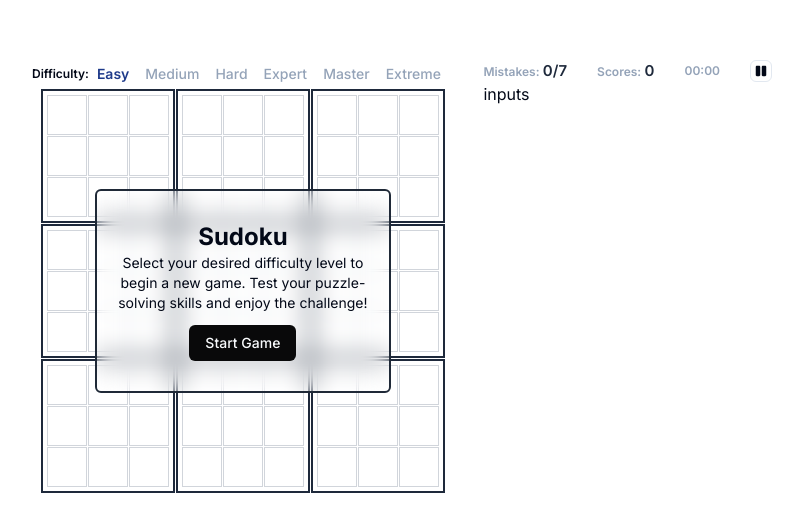
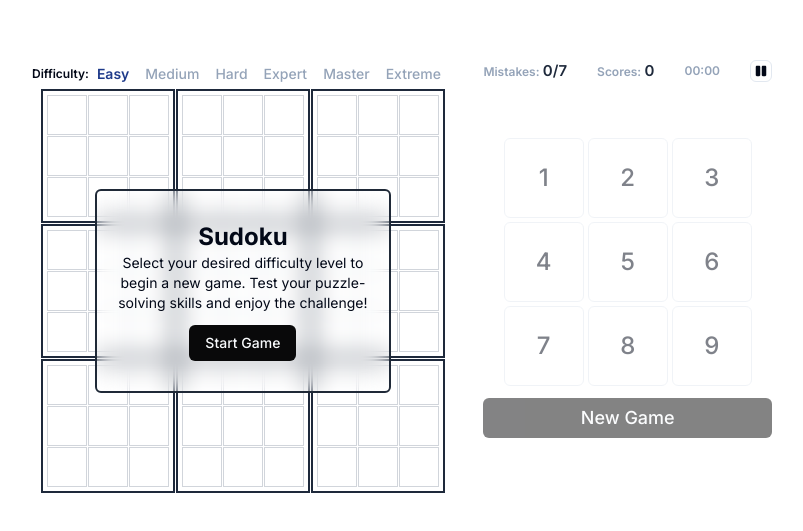
Before and after one commit to Abiekatkam/sudoku, a Next.js app: page / in a window 1280 px wide. Shown: the part 123-654 px from the top of the page, without its empty margins (238-1041 px from the left). Built offline with nearby package versions, Linux system fonts and the light colour scheme.

Commit message:
added complete ui code

```diff
--- a/app/page.js
+++ b/app/page.js
@@ -1,38 +1,50 @@
 "use client";
 import Board from "@/components/Board";
 import Difficulty from "@/components/Difficulty";
+import InputNumbers from "@/components/InputNumbers";
 import Modal from "@/components/Modal";
 import Result from "@/components/Result";
 import { generateSudoku } from "@/lib/utils";
-import { useState } from "react";
+import { useEffect, useState } from "react";
 
 export default function Home() {
   const [board, setBoard] = useState([]);
+  const [solutionBoard, setSolutionBoard] = useState([]);
   const [difficulty, setDifficulty] = useState("easy");
   const [isActive, setIsActive] = useState(false);
   const [isPaused, setIsPaused] = useState(false);
+  const [initialBoard, setInitialBoard] = useState([]);
+  const [mistakes, setMistakes] = useState(0);
   const [resetKey, setResetKey] = useState(0);
-  const [initialBoard, setInitialBoard] = useState([]);
+  const [isGameOver, setIsGameOver] = useState(false);
 
-  const handleCellChange = (row, col, value) => {
-    const newBoard = board.map((r, rowIndex) =>
-      r.map((cell, colIndex) =>
-        rowIndex === row && colIndex === col ? value : cell
-      )
-    );
+  useEffect(() => {
+    if (mistakes >= 7) {
+      setIsGameOver(true);
+      setIsActive(false);
+    }
+  }, [mistakes]);
+
+  const handleCellChange = (newBoard) => {
     setBoard(newBoard);
   };
 
   const handleChangeDifficulty = (newDifficulty, shouldStart = false) => {
+    setDifficulty(newDifficulty);
+    const { puzzle, solution } = generateSudoku(newDifficulty);
+    setBoard(puzzle);
+    setInitialBoard(puzzle);
+    setSolutionBoard(solution);
     if (shouldStart) {
-      setDifficulty(newDifficulty);
-      const newBoard = generateSudoku(newDifficulty);
-      setBoard(newBoard);
-      setInitialBoard(newBoard);
-      setIsActive(!isActive);
+      setIsActive(true);
       setIsPaused(false);
+      setMistakes(0);
       setResetKey((prevKey) => prevKey + 1);
+    } else {
+      setIsActive(false);
+      setIsPaused(false);
     }
+    setIsGameOver(false);
   };
 
   const handleStartGame = () => {
@@ -49,13 +61,16 @@ export default function Home() {
             isPaused={isPaused}
           />
           <div className="relative w-full h-full flex items-center justify-center">
-            {!isActive ? (
+            {!isActive || isGameOver ? (
               <>
                 <Board
                   board={board}
                   isActive={isActive}
                   onCellChange={handleCellChange}
                   initialBoard={initialBoard}
+                  solutionBoard={solutionBoard}
+                  mistakes={mistakes}
+                  setMistakes={setMistakes}
                 />
                 <div className="absolute z-10 w-full h-full flex items-center justify-center">
                   {isPaused ? (
@@ -66,6 +81,14 @@ export default function Home() {
                       }}
                       btnText={"Resume Game"}
                       description={""}
+                    />
+                  ) : isGameOver ? (
+                    <Modal
+                      btnClick={handleStartGame}
+                      btnText={"Start New Game"}
+                      description={
+                        "Game Over! You made too many mistakes. Try again!"
+                      }
                     />
                   ) : (
                     <Modal
@@ -84,6 +107,9 @@ export default function Home() {
                 isActive={isActive}
                 onCellChange={handleCellChange}
                 initialBoard={initialBoard}
+                solutionBoard={solutionBoard}
+                mistakes={mistakes}
+                setMistakes={setMistakes}
               />
             )}
           </div>
@@ -94,9 +120,10 @@ export default function Home() {
             setIsActive={setIsActive}
             isPaused={isPaused}
             setIsPaused={setIsPaused}
+            mistakes={mistakes}
             resetKey={resetKey}
           />
-          <span>inputs</span>
+          <InputNumbers isActive={isActive} />
         </div>
       </div>
     </main>
--- a/components/Cell.jsx
+++ b/components/Cell.jsx
@@ -2,11 +2,12 @@ import React from "react";
 
 const Cell = ({
   value,
-  onChange,
   isDefault,
   isSelected,
+  isActive,
   onClick,
-  isActive,
+  onChange,
+  isValid,
 }) => {
   const handleChange = (e) => {
     if (!isDefault) {
@@ -32,7 +33,7 @@ const Cell = ({
           : isSelected
           ? "bg-gray-300"
           : "bg-white"
-      }`}
+      } ${isValid === false ? "text-red-500" : ""}`}
     />
   );
 };
--- a/components/Difficulty.jsx
+++ b/components/Difficulty.jsx
@@ -9,7 +9,7 @@ const Difficulty = ({ handleDifficulty, difficulty, isPaused }) => {
       <Button
         variant="ghost"
         disabled={isPaused}
-        onClick={() => handleDifficulty("easy", true)}
+        onClick={() => handleDifficulty("easy", false)}
         className={`h-7 px-2 ${
           difficulty === "easy"
             ? "text-blue-900 font-semibold"
@@ -21,7 +21,7 @@ const Difficulty = ({ handleDifficulty, difficulty, isPaused }) => {
       <Button
         variant="ghost"
         disabled={isPaused}
-        onClick={() => handleDifficulty("medium", true)}
+        onClick={() => handleDifficulty("medium", false)}
         className={`h-7 px-2 ${
           difficulty === "medium"
             ? "text-blue-900 font-semibold"
@@ -33,7 +33,7 @@ const Difficulty = ({ handleDifficulty, difficulty, isPaused }) => {
       <Button
         variant="ghost"
         disabled={isPaused}
-        onClick={() => handleDifficulty("hard", true)}
+        onClick={() => handleDifficulty("hard", false)}
         className={`h-7 px-2 ${
           difficulty === "hard"
             ? "text-blue-900 font-semibold"
@@ -45,7 +45,7 @@ const Difficulty = ({ handleDifficulty, difficulty, isPaused }) => {
       <Button
         variant="ghost"
         disabled={isPaused}
-        onClick={() => handleDifficulty("expert", true)}
+        onClick={() => handleDifficulty("expert", false)}
         className={`h-7 px-2 ${
           difficulty === "expert"
             ? "text-blue-900 font-semibold"
@@ -57,7 +57,7 @@ const Difficulty = ({ handleDifficulty, difficulty, isPaused }) => {
       <Button
         variant="ghost"
         disabled={isPaused}
-        onClick={() => handleDifficulty("master", true)}
+        onClick={() => handleDifficulty("master", false)}
         className={`h-7 px-2 ${
           difficulty === "master"
             ? "text-blue-900 font-semibold"
@@ -69,7 +69,7 @@ const Difficulty = ({ handleDifficulty, difficulty, isPaused }) => {
       <Button
         variant="ghost"
         disabled={isPaused}
-        onClick={() => handleDifficulty("extreme", true)}
+        onClick={() => handleDifficulty("extreme", false)}
         className={`h-7 px-2 ${
           difficulty === "extreme"
             ? "text-blue-900 font-semibold"
--- /dev/null
+++ b/components/InputNumbers.jsx
@@ -0,0 +1,82 @@
+import React from "react";
+import { Button } from "@/components/ui/button";
+
+const InputNumbers = ({ isActive }) => {
+  return (
+    <div className="w-full h-fit my-auto flex flex-col items-end justify-center">
+      <div className="flex flex-wrap w-full h-fit items-center justify-center gap-1">
+        <Button
+          className="w-20 h-20 text-2xl active:scale-95 transition ease-in-out"
+          variant="outline"
+          disabled={!isActive}
+        >
+          1
+        </Button>
+        <Button
+          className="w-20 h-20 text-2xl active:scale-95 transition ease-in-out"
+          variant="outline"
+          disabled={!isActive}
+        >
+          2
+        </Button>
+        <Button
+          className="w-20 h-20 text-2xl active:scale-95 transition ease-in-out"
+          variant="outline"
+          disabled={!isActive}
+        >
+          3
+        </Button>
+        <Button
+          className="w-20 h-20 text-2xl active:scale-95 transition ease-in-out"
+          variant="outline"
+          disabled={!isActive}
+        >
+          4
+        </Button>
+        <Button
+          className="w-20 h-20 text-2xl active:scale-95 transition ease-in-out"
+          variant="outline"
+          disabled={!isActive}
+        >
+          5
+        </Button>
+        <Button
+          className="w-20 h-20 text-2xl active:scale-95 transition ease-in-out"
+          variant="outline"
+          disabled={!isActive}
+        >
+          6
+        </Button>
+        <Button
+          className="w-20 h-20 text-2xl active:scale-95 transition ease-in-out"
+          variant="outline"
+          disabled={!isActive}
+        >
+          7
+        </Button>
+        <Button
+          className="w-20 h-20 text-2xl active:scale-95 transition ease-in-out"
+          variant="outline"
+          disabled={!isActive}
+        >
+          8
+        </Button>
+        <Button
+          className="w-20 h-20 text-2xl active:scale-95 transition ease-in-out"
+          variant="outline"
+          disabled={!isActive}
+        >
+          9
+        </Button>
+      </div>
+      <Button
+        className="w-full text-lg h-10 bg-[#09090a] mt-3"
+        disabled={!isActive}
+      >
+        New Game
+      </Button>
+    </div>
+  );
+};
+
+export default InputNumbers;
--- a/components/Result.jsx
+++ b/components/Result.jsx
@@ -3,18 +3,27 @@ import { Button } from "@/components/ui/button";
 import { FaPause, FaPlay } from "react-icons/fa";
 import Timer from "./Timer";
 
-const Result = ({ isActive, setIsActive, isPaused, setIsPaused, resetKey  }) => {
+const Result = ({
+  isActive,
+  setIsActive,
+  isPaused,
+  setIsPaused,
+  mistakes,
+  resetKey,
+}) => {
   return (
     <div className="w-full h-fit flex items-center text-[12px] justify-between">
       <div>
         <span className="font-semibold text-slate-400">Mistakes:</span>{" "}
-        <span className="font-semibold text-slate-800 text-[15px]">0/7</span>
+        <span className="font-semibold text-slate-800 text-[15px]">
+          {mistakes}/7
+        </span>
       </div>
       <div>
         <span className="font-semibold text-slate-400">Scores:</span>{" "}
         <span className="font-semibold text-slate-800 text-[15px]">0</span>
       </div>
-      <Timer isPaused={isPaused} isActive={isActive} resetKey={resetKey}/>
+      <Timer isPaused={isPaused} isActive={isActive} resetKey={resetKey} />
       <Button
         variant="outline"
         className="w-fit h-fit p-1"
--- a/lib/utils.js
+++ b/lib/utils.js
@@ -1,8 +1,8 @@
-import { clsx } from "clsx"
-import { twMerge } from "tailwind-merge"
+import { clsx } from "clsx";
+import { twMerge } from "tailwind-merge";
 
 export function cn(...inputs) {
-  return twMerge(clsx(inputs))
+  return twMerge(clsx(inputs));
 }
 
 export const generateSudoku = (difficulty) => {
@@ -36,12 +36,12 @@ export const generateSudoku = (difficulty) => {
   const fillBoard = (board) => {
     for (let row = 0; row < 9; row++) {
       for (let col = 0; col < 9; col++) {
-        if (board[row][col] === '') {
+        if (board[row][col] === "") {
           for (let num = 1; num <= 9; num++) {
             if (isValid(board, row, col, num)) {
               board[row][col] = num;
               if (fillBoard(board)) return true;
-              board[row][col] = '';
+              board[row][col] = "";
             }
           }
           return false;
@@ -56,22 +56,30 @@ export const generateSudoku = (difficulty) => {
     while (cellsToRemove > 0) {
       const row = Math.floor(Math.random() * 9);
       const col = Math.floor(Math.random() * 9);
-      if (board[row][col] !== '') {
-        board[row][col] = '';
+      if (board[row][col] !== "") {
+        board[row][col] = "";
         cellsToRemove--;
       }
     }
   };
 
   // Initialize an empty board
-  let board = Array.from({ length: 9 }, () => Array(9).fill(''));
+  let solutionBoard = Array.from({ length: 9 }, () => Array(9).fill(""));
+  let puzzleBoard = Array.from({ length: 9 }, () => Array(9).fill(""));
 
   // Fill the board with valid numbers
-  fillBoard(board);
+  fillBoard(solutionBoard);
+
+  // Copy the solution board to the puzzle board
+  for (let row = 0; row < 9; row++) {
+    for (let col = 0; col < 9; col++) {
+      puzzleBoard[row][col] = solutionBoard[row][col];
+    }
+  }
 
   // Remove cells based on the difficulty level
   const cellsToRemove = 81 - difficultyLevels[difficulty];
-  removeCells(board, cellsToRemove);
+  removeCells(puzzleBoard, cellsToRemove);
 
-  return board;
+  return { puzzle: puzzleBoard, solution: solutionBoard };
 };
```
Also changed, not shown: components/Board.jsx (+38 -5 lines).
